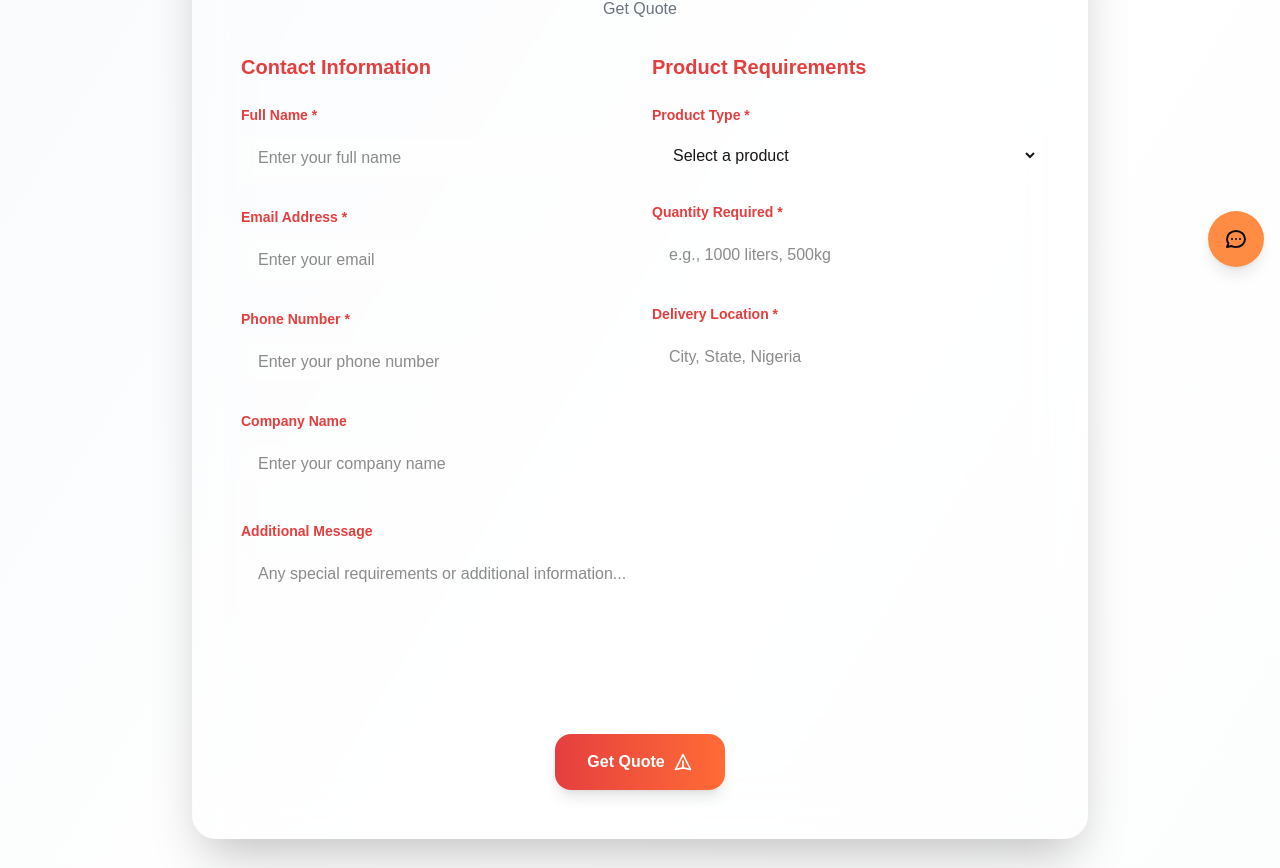
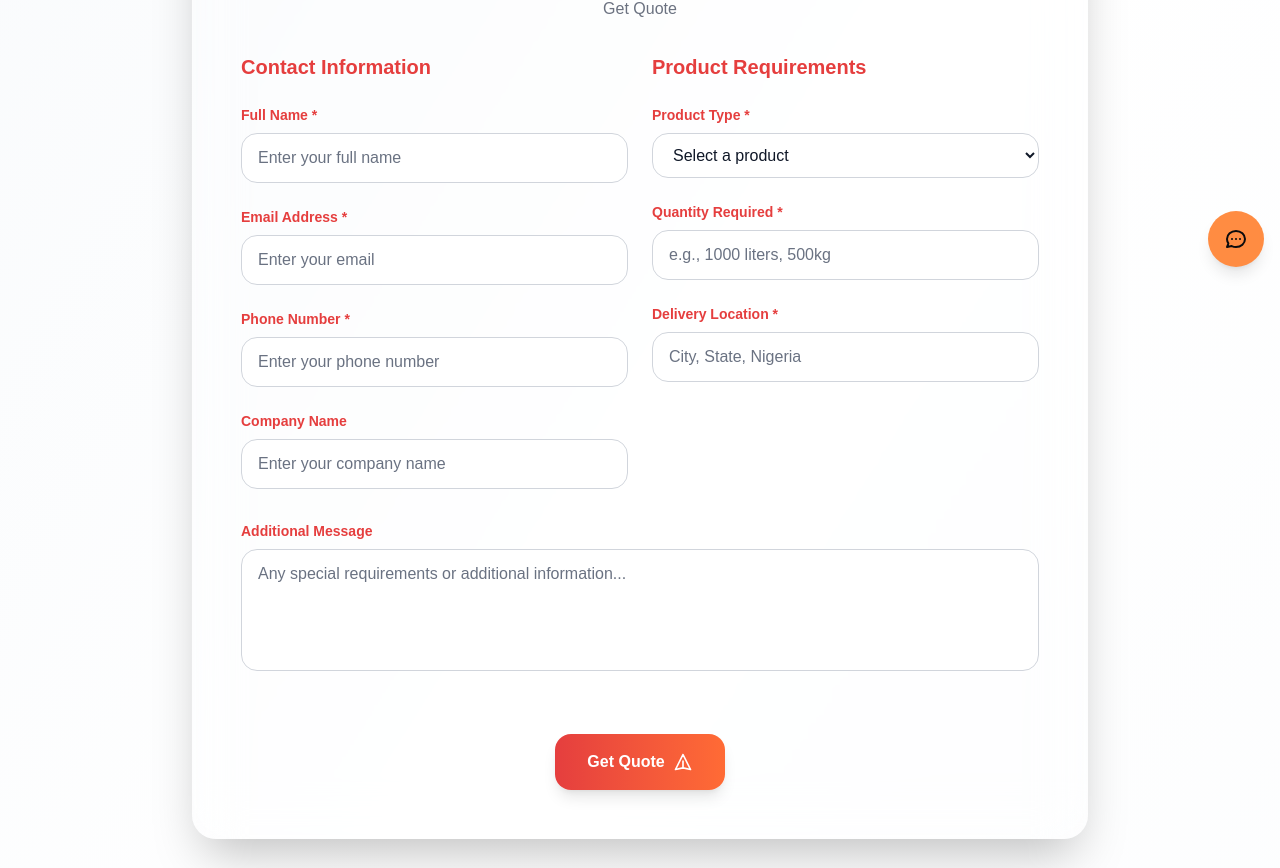
Before and after one commit to Chiscoenergy/Chisco-Energy-Website, a Next.js app: page /get-quote in a window 1280 px wide. Shown: the part 517-1385 px from the top of the page. Built offline with nearby package versions, Linux system fonts and the light colour scheme; a web font is replaced by a local one.

Commit message:
aadded LPG

```diff
--- a/src/app/get-quote/page.tsx
+++ b/src/app/get-quote/page.tsx
@@ -26,6 +26,7 @@ export default function GetQuotePage() {
     'Dual Purpose Kerosene (DPK)',
     'Premium Motor Spirit (PMS)',
     'Low Pour Fuel Oil (LPFO)',
+    'Liquefied Petroleum Gas (LPG)',
     'Engine Lubricants',
     'Industrial Lubricants',
     'Other (Please specify)'
@@ -138,7 +139,7 @@ export default function GetQuotePage() {
                           required
                           value={formData.name}
                           onChange={handleInputChange}
-                          className="w-full px-4 py-3 rounded-2xl border border-white/30 bg-white/20 backdrop-blur-sm focus:ring-2 focus:ring-chisco-petrol focus:border-transparent transition-all duration-300"
+                          className="w-full px-4 py-3 rounded-2xl border border-gray-300 bg-white text-gray-900 placeholder-gray-500 focus:ring-2 focus:ring-chisco-petrol focus:border-transparent transition-all duration-300"
                           placeholder="Enter your full name"
                         />
                       </div>
@@ -154,7 +155,7 @@ export default function GetQuotePage() {
                           required
                           value={formData.email}
                           onChange={handleInputChange}
-                          className="w-full px-4 py-3 rounded-2xl border border-white/30 bg-white/20 backdrop-blur-sm focus:ring-2 focus:ring-chisco-petrol focus:border-transparent transition-all duration-300"
+                          className="w-full px-4 py-3 rounded-2xl border border-gray-300 bg-white text-gray-900 placeholder-gray-500 focus:ring-2 focus:ring-chisco-petrol focus:border-transparent transition-all duration-300"
                           placeholder="Enter your email"
                         />
                       </div>
@@ -170,7 +171,7 @@ export default function GetQuotePage() {
                           required
                           value={formData.phone}
                           onChange={handleInputChange}
-                          className="w-full px-4 py-3 rounded-2xl border border-white/30 bg-white/20 backdrop-blur-sm focus:ring-2 focus:ring-chisco-petrol focus:border-transparent transition-all duration-300"
+                          className="w-full px-4 py-3 rounded-2xl border border-gray-300 bg-white text-gray-900 placeholder-gray-500 focus:ring-2 focus:ring-chisco-petrol focus:border-transparent transition-all duration-300"
                           placeholder="Enter your phone number"
                         />
                       </div>
@@ -185,7 +186,7 @@ export default function GetQuotePage() {
                           name="company"
                           value={formData.company}
                           onChange={handleInputChange}
-                          className="w-full px-4 py-3 rounded-2xl border border-white/30 bg-white/20 backdrop-blur-sm focus:ring-2 focus:ring-chisco-petrol focus:border-transparent transition-all duration-300"
+                          className="w-full px-4 py-3 rounded-2xl border border-gray-300 bg-white text-gray-900 placeholder-gray-500 focus:ring-2 focus:ring-chisco-petrol focus:border-transparent transition-all duration-300"
                           placeholder="Enter your company name"
                         />
                       </div>
@@ -205,7 +206,7 @@ export default function GetQuotePage() {
                           required
                           value={formData.product}
                           onChange={handleInputChange}
-                          className="w-full px-4 py-3 rounded-2xl border border-white/30 bg-white/20 backdrop-blur-sm focus:ring-2 focus:ring-chisco-petrol focus:border-transparent transition-all duration-300"
+                          className="w-full px-4 py-3 rounded-2xl border border-gray-300 bg-white text-gray-900 focus:ring-2 focus:ring-chisco-petrol focus:border-transparent transition-all duration-300"
                         >
                           <option value="">Select a product</option>
                           {products.map((product, index) => (
@@ -225,7 +226,7 @@ export default function GetQuotePage() {
                           required
                           value={formData.quantity}
                           onChange={handleInputChange}
-                          className="w-full px-4 py-3 rounded-2xl border border-white/30 bg-white/20 backdrop-blur-sm focus:ring-2 focus:ring-chisco-petrol focus:border-transparent transition-all duration-300"
+                          className="w-full px-4 py-3 rounded-2xl border border-gray-300 bg-white text-gray-900 placeholder-gray-500 focus:ring-2 focus:ring-chisco-petrol focus:border-transparent transition-all duration-300"
                           placeholder="e.g., 1000 liters, 500kg"
                         />
                       </div>
@@ -241,7 +242,7 @@ export default function GetQuotePage() {
                           required
                           value={formData.deliveryLocation}
                           onChange={handleInputChange}
-                          className="w-full px-4 py-3 rounded-2xl border border-white/30 bg-white/20 backdrop-blur-sm focus:ring-2 focus:ring-chisco-petrol focus:border-transparent transition-all duration-300"
+                          className="w-full px-4 py-3 rounded-2xl border border-gray-300 bg-white text-gray-900 placeholder-gray-500 focus:ring-2 focus:ring-chisco-petrol focus:border-transparent transition-all duration-300"
                           placeholder="City, State, Nigeria"
                         />
                       </div>
@@ -259,7 +260,7 @@ export default function GetQuotePage() {
                       rows={4}
                       value={formData.message}
                       onChange={handleInputChange}
-                      className="w-full px-4 py-3 rounded-2xl border border-white/30 bg-white/20 backdrop-blur-sm focus:ring-2 focus:ring-chisco-petrol focus:border-transparent transition-all duration-300 resize-none"
+                      className="w-full px-4 py-3 rounded-2xl border border-gray-300 bg-white text-gray-900 placeholder-gray-500 focus:ring-2 focus:ring-chisco-petrol focus:border-transparent transition-all duration-300 resize-none"
                       placeholder="Any special requirements or additional information..."
                     />
                   </div>
```
